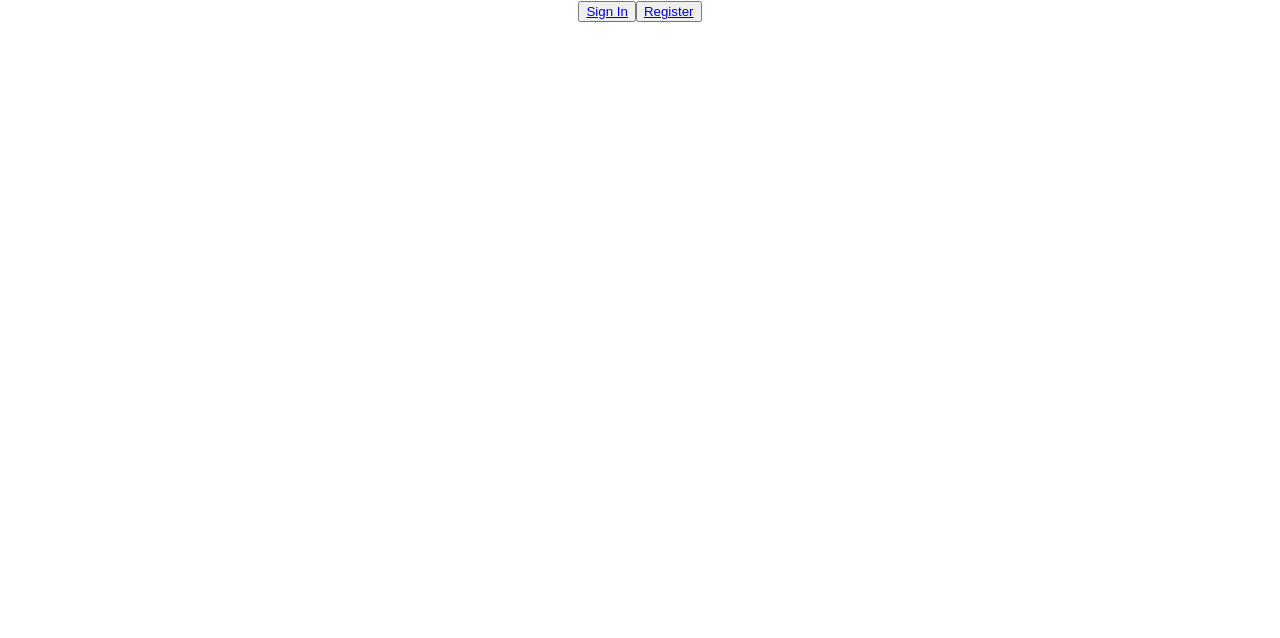
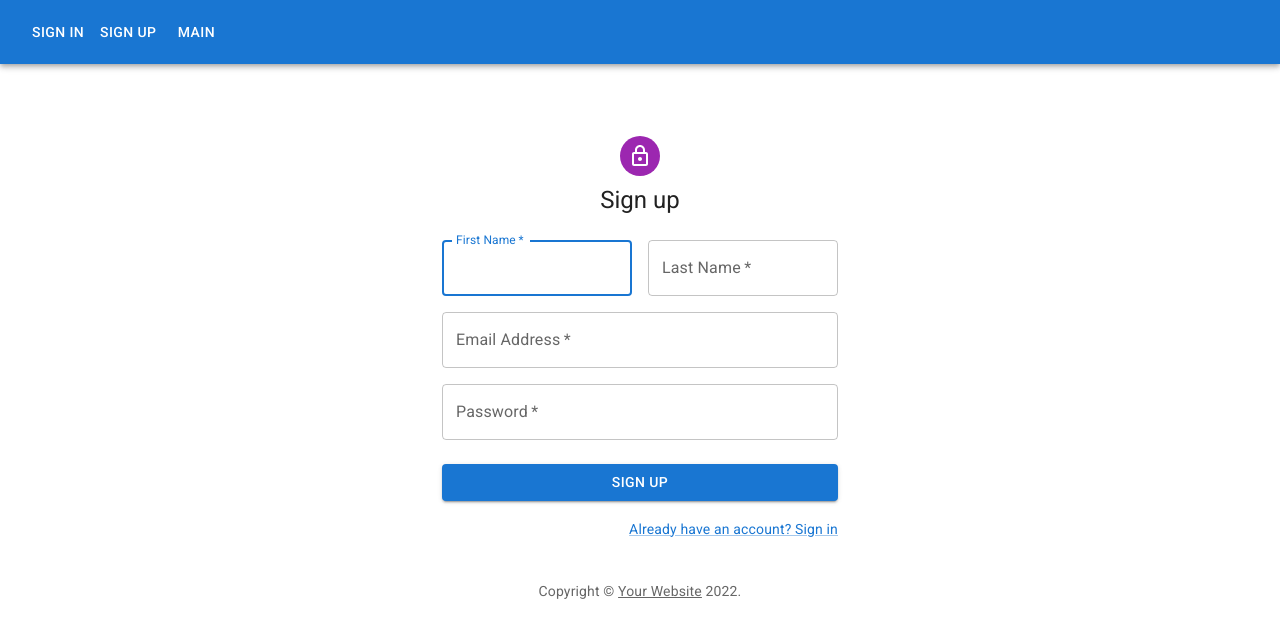
Before and after one commit to mikejoh12/express-react-auth-starter, a React (Create React App) app in the folder client/: page /signup in a window 1280 px wide. Before the commit this address had no page. Shown: the top 638 px of the page. Built offline with nearby package versions, Linux system fonts and the light colour scheme.

Commit message:
add MUI theme components

```diff
--- a/client/package.json
+++ b/client/package.json
@@ -4,6 +4,11 @@
   "private": true,
   "proxy": "http://localhost:5000/",
   "dependencies": {
+    "@emotion/react": "^11.7.1",
+    "@emotion/styled": "^11.6.0",
+    "@fontsource/roboto": "^4.5.1",
+    "@mui/icons-material": "^5.2.5",
+    "@mui/material": "^5.2.8",
     "@testing-library/jest-dom": "^5.16.1",
     "@testing-library/react": "^12.1.2",
     "@testing-library/user-event": "^13.5.0",
--- a/client/src/App.js
+++ b/client/src/App.js
@@ -5,10 +5,15 @@ import {
   Routes,
   Route
 } from "react-router-dom";
-import Home from './components/SignIn/SignIn';
+import Main from './components/Main/Main';
+import SignIn from './components/SignIn/SignIn';
 import Account from './components/Account/Account';
-import Nav from './components/Nav/Nav';
-import Register from './components/Register/Register';
+import Header from './components/Header/Header';
+import SignUp from './components/SignUp/SignUp';
+import { createTheme, ThemeProvider } from '@mui/material/styles';
+import CssBaseline from '@mui/material/CssBaseline';
+
+const theme = createTheme();
 
 function App() {
 
@@ -16,14 +21,18 @@ function App() {
 
   return (
     <div className="App">
-      <BrowserRouter>
-        <Nav user={user} setUser={setUser} />
-        <Routes>
-                <Route path="/" element={<Home setUser={setUser}/>} />
-                <Route path="/account" element={<Account user={user}/>} />
-                <Route path="/register" element={<Register />} />
-        </Routes>
-      </BrowserRouter>
+      <ThemeProvider theme={theme}>
+        <CssBaseline />
+        <BrowserRouter>
+          <Header user={user} setUser={setUser} />
+          <Routes>
+                  <Route path="/" element={<Main />} />
+                  <Route path="/signin" element={<SignIn setUser={setUser}/>} />
+                  <Route path="/account" element={<Account user={user}/>} />
+                  <Route path="/signup" element={<SignUp />} />
+          </Routes>
+        </BrowserRouter>
+      </ThemeProvider>
     </div>
   );
 }
--- /dev/null
+++ b/client/src/components/Header/Header.js
@@ -0,0 +1,35 @@
+import { Link, useNavigate } from "react-router-dom";
+import axios from 'axios';
+import AppBar from '@mui/material/AppBar';
+import Box from '@mui/material/Box';
+import Toolbar from '@mui/material/Toolbar';
+import Button from '@mui/material/Button';
+
+export default function Nav({user, setUser}) {
+
+  let navigate = useNavigate();
+
+  async function logout() {
+    try {
+        await axios.post('/api/auth/logout');
+        setUser(null);
+        navigate('/');
+    } catch(err) {
+        console.log(err);
+    }
+  }
+
+  return (
+    <Box sx={{flexGrow: 1}}>
+      <AppBar position="static">
+        <Toolbar>
+          { !user && <Button component={Link} to="/signin" color="inherit">Sign In</Button> }
+          { !user && <Button component={Link} to="/signup" color="inherit">Sign Up</Button> }
+          <Button component={Link} to="/" color="inherit">Main</Button>
+          { user &&<Button component={Link} to="/account" color="inherit">Account</Button> }
+          { user && <Button color="inherit" onClick={logout}>Logout</Button> }
+        </Toolbar>
+      </AppBar>
+    </Box>
+  );
+}
--- /dev/null
+++ b/client/src/components/Main/Main.js
@@ -0,0 +1,10 @@
+function Main() {
+
+    return (
+      <>
+        <h1>Main Page</h1>
+      </>
+    );
+ }
+
+export default Main;
--- a/client/src/components/Nav/Nav.js
+++ /dev/null
@@ -1,28 +0,0 @@
-import { Link } from "react-router-dom";
-import axios from 'axios';
-
-function Nav({user, setUser}) {
-
-    async function logout() {
-      try {
-          const response = await axios.post('/api/auth/logout');
-          console.log(response.data);
-          setUser(null);
-      } catch(err) {
-          console.log(err);
-      }
-    }
-
-    return (
-      <>
-        <nav>
-            { !user && <button><Link to="/">Sign In</Link></button> }
-            { !user && <button><Link to="/register">Register</Link></button> }
-            { user && <button><Link to="account">Account</Link></button> }
-            { user && <button onClick={logout}>Logout</button> }
-        </nav>
-      </>
-    );
- }
-
-export default Nav;
--- a/client/src/components/Register/Register.js
+++ /dev/null
@@ -1,72 +0,0 @@
-import { useState } from 'react';
-import axios from 'axios';
-
-function Register() {
-
-    const [email, setEmail] = useState('');
-    const [firstName, setFirstName] = useState('');
-    const [lastName, setLastName] = useState('');
-    const [password, setPassword] = useState('');
-
-    const handleEmailChange = (e) => setEmail(e.target.value);
-    const handleFirstNameChange = (e) => setFirstName(e.target.value);
-    const handleLastNameChange = (e) => setLastName(e.target.value);
-    const handlePwdChange = (e) => setPassword(e.target.value);
-
-    const handleSubmit = async (e) => {
-        e.preventDefault();
-        console.log(email, password, firstName, lastName);
-        try {
-            const response = await axios.post('/api/auth/signup', {
-                email,
-                firstName,
-                lastName,
-                password,
-            })
-            console.log(response);
-        } catch(err) {
-            console.log(err);
-        }
-    }
-
-    return (
-      <>
-        <h1>Register</h1>
-
-        <form onSubmit={handleSubmit}>
-            <div>
-                <label>
-                    Email:
-                    <input type="email" id="email" name="email" autoComplete='email' required onChange={handleEmailChange}/>
-                </label>
-            </div>
-
-            <div>
-                <label>
-                    First Name:
-                    <input type="text" name="given-name" autoComplete="given-name" required onChange={handleFirstNameChange}/>
-                </label>
-            </div>
-
-            <div>
-                <label>
-                    Last Name:
-                    <input type="text" name="family-name" autoComplete='family-name' required onChange={handleLastNameChange}/>
-                </label>
-            </div>
-
-            <div>
-                <label>
-                    Password:
-                    <input type="password" id="pass" name="password" autoComplete='current-password'
-                    minLength="6" required onChange={handlePwdChange}/>
-                </label>
-            </div>
-
-            <input type="submit" value="Sign up" />
-        </form>
-      </>
-    );
- }
-
-export default Register;
--- a/client/src/components/SignIn/SignIn.js
+++ b/client/src/components/SignIn/SignIn.js
@@ -1,56 +1,103 @@
-import { useState } from 'react';
 import axios from 'axios';
+import { useNavigate } from 'react-router-dom';
+import Avatar from '@mui/material/Avatar';
+import Button from '@mui/material/Button';
+import TextField from '@mui/material/TextField';
+import Link from '@mui/material/Link';
+import Grid from '@mui/material/Grid';
+import Box from '@mui/material/Box';
+import LockOutlinedIcon from '@mui/icons-material/LockOutlined';
+import Typography from '@mui/material/Typography';
+import Container from '@mui/material/Container';
 
-function Home({setUser}) {
+function Copyright(props) {
+  return (
+    <Typography variant="body2" color="text.secondary" align="center" {...props}>
+      {'Copyright © '}
+      <Link color="inherit" href="https://mui.com/">
+        Your Website
+      </Link>{' '}
+      {new Date().getFullYear()}
+      {'.'}
+    </Typography>
+  );
+}
 
-    const [email, setEmail] = useState('');
-    const [password, setPassword] = useState("");
+export default function SignIn({setUser}) {
+  const navigate = useNavigate();
 
-    const handleEmailChange = (e) => setEmail(e.target.value);
-    const handlePwdChange = (e) => setPassword(e.target.value);
+  const handleSubmit = async(e) => {
+    e.preventDefault();
+    const data = new FormData(e.currentTarget);
 
-    const handleSubmit = async (e) => {
-        e.preventDefault();
-        console.log(email, password);
         try {
             const response = await axios.post('/api/auth/login', {
-                email,
-                password,
+                email: data.get('email'),
+                password: data.get('password'),
             });
-            console.log(response);
             setUser(response.data);
+            navigate('/account');
         } catch(err) {
             const errMsg = err.response?.data?.error?.data || 'An error occurred.'
-            alert(errMsg);
+            console.log(errMsg);
         }
-    }
+  }
 
-    return (
-      <>
-        <h1>Home Page</h1>
-
-        <form onSubmit={handleSubmit}>
-            <div>
-                <label>
-                    Email:
-                    <input type="email" id="email" name="username" autoComplete='username' required onChange={handleEmailChange}/>
-                </label>
-            </div>
-
-            <div>
-                <label>
-                    Password:
-                    <input type="password" id="pass" name="password" autoComplete='current-password'
-                    minLength="6" required onChange={handlePwdChange}/>
-                </label>
-            </div>
-
-            <div>
-                <input type="submit" value="Sign in" />
-            </div>
-        </form>
-      </>
-    );
- }
-
-export default Home;
+  return (
+      <Container component="main" maxWidth="xs">
+        <Box
+          sx={{
+            marginTop: 8,
+            display: 'flex',
+            flexDirection: 'column',
+            alignItems: 'center',
+          }}
+        >
+          <Avatar sx={{ m: 1, bgcolor: 'secondary.main' }}>
+            <LockOutlinedIcon />
+          </Avatar>
+          <Typography component="h1" variant="h5">
+            Sign in
+          </Typography>
+          <Box component="form" onSubmit={handleSubmit} noValidate sx={{ mt: 1 }}>
+            <TextField
+              margin="normal"
+              required
+              fullWidth
+              id="email"
+              label="Email Address"
+              name="email"
+              autoComplete="email"
+              autoFocus
+            />
+            <TextField
+              margin="normal"
+              required
+              fullWidth
+              name="password"
+              label="Password"
+              type="password"
+              id="password"
+              autoComplete="current-password"
+            />
+            <Button
+              type="submit"
+              fullWidth
+              variant="contained"
+              sx={{ mt: 3, mb: 2 }}
+            >
+              Sign In
+            </Button>
+            <Grid container>
+              <Grid item>
+                <Link href="/signup" variant="body2">
+                  {"Don't have an account? Sign Up"}
+                </Link>
+              </Grid>
+            </Grid>
+          </Box>
+        </Box>
+        <Copyright sx={{ mt: 8, mb: 4 }} />
+      </Container>
+  );
+}
--- /dev/null
+++ b/client/src/components/SignUp/SignUp.js
@@ -0,0 +1,123 @@
+import axios from 'axios';
+import Avatar from '@mui/material/Avatar';
+import Button from '@mui/material/Button';
+import TextField from '@mui/material/TextField';
+import Link from '@mui/material/Link';
+import Grid from '@mui/material/Grid';
+import Box from '@mui/material/Box';
+import LockOutlinedIcon from '@mui/icons-material/LockOutlined';
+import Typography from '@mui/material/Typography';
+import Container from '@mui/material/Container';
+
+function Copyright(props) {
+  return (
+    <Typography variant="body2" color="text.secondary" align="center" {...props}>
+      {'Copyright © '}
+      <Link color="inherit" href="https://mui.com/">
+        Your Website
+      </Link>{' '}
+      {new Date().getFullYear()}
+      {'.'}
+    </Typography>
+  );
+}
+
+export default function SignUp() {
+  const handleSubmit = async (e) => {
+    e.preventDefault();
+    const data = new FormData(e.currentTarget);
+    try {
+        const response = await axios.post('/api/auth/signup', {
+            email: data.get('email'),
+            firstName: data.get('firstName'),
+            lastName: data.get('lastName'),
+            password: data.get('password'),
+        })
+        alert('User Account Created');
+    } catch(err) {
+        console.log(err);
+    }
+  };
+
+  return (
+      <Container component="main" maxWidth="xs">
+        <Box
+          sx={{
+            marginTop: 8,
+            display: 'flex',
+            flexDirection: 'column',
+            alignItems: 'center',
+          }}
+        >
+          <Avatar sx={{ m: 1, bgcolor: 'secondary.main' }}>
+            <LockOutlinedIcon />
+          </Avatar>
+          <Typography component="h1" variant="h5">
+            Sign up
+          </Typography>
+          <Box component="form" noValidate onSubmit={handleSubmit} sx={{ mt: 3 }}>
+            <Grid container spacing={2}>
+              <Grid item xs={12} sm={6}>
+                <TextField
+                  autoComplete="given-name"
+                  name="firstName"
+                  required
+                  fullWidth
+                  id="firstName"
+                  label="First Name"
+                  autoFocus
+                />
+              </Grid>
+              <Grid item xs={12} sm={6}>
+                <TextField
+                  required
+                  fullWidth
+                  id="lastName"
+                  label="Last Name"
+                  name="lastName"
+                  autoComplete="family-name"
+                />
+              </Grid>
+              <Grid item xs={12}>
+                <TextField
+                  required
+                  fullWidth
+                  id="email"
+                  label="Email Address"
+                  name="email"
+                  autoComplete="email"
+                />
+              </Grid>
+              <Grid item xs={12}>
+                <TextField
+                  required
+                  fullWidth
+                  name="password"
+                  label="Password"
+                  type="password"
+                  id="password"
+                  autoComplete="new-password"
+                />
+              </Grid>
+            </Grid>
+            <Button
+              type="submit"
+              fullWidth
+              variant="contained"
+              sx={{ mt: 3, mb: 2 }}
+            >
+              Sign Up
+            </Button>
+            <Grid container justifyContent="flex-end">
+              <Grid item>
+                <Link href="/signin" variant="body2">
+                  Already have an account? Sign in
+                </Link>
+              </Grid>
+            </Grid>
+          </Box>
+        </Box>
+        <Copyright sx={{ mt: 5 }} />
+      </Container>
+  );
+}
--- a/client/src/index.js
+++ b/client/src/index.js
@@ -3,6 +3,10 @@ import ReactDOM from 'react-dom';
 import './index.css';
 import App from './App';
 import reportWebVitals from './reportWebVitals';
+import '@fontsource/roboto/300.css';
+import '@fontsource/roboto/400.css';
+import '@fontsource/roboto/500.css';
+import '@fontsource/roboto/700.css';
 
 ReactDOM.render(
   <React.StrictMode>
```
Also changed, not shown: 1 other file (tests, documents, lock files or other folders).
